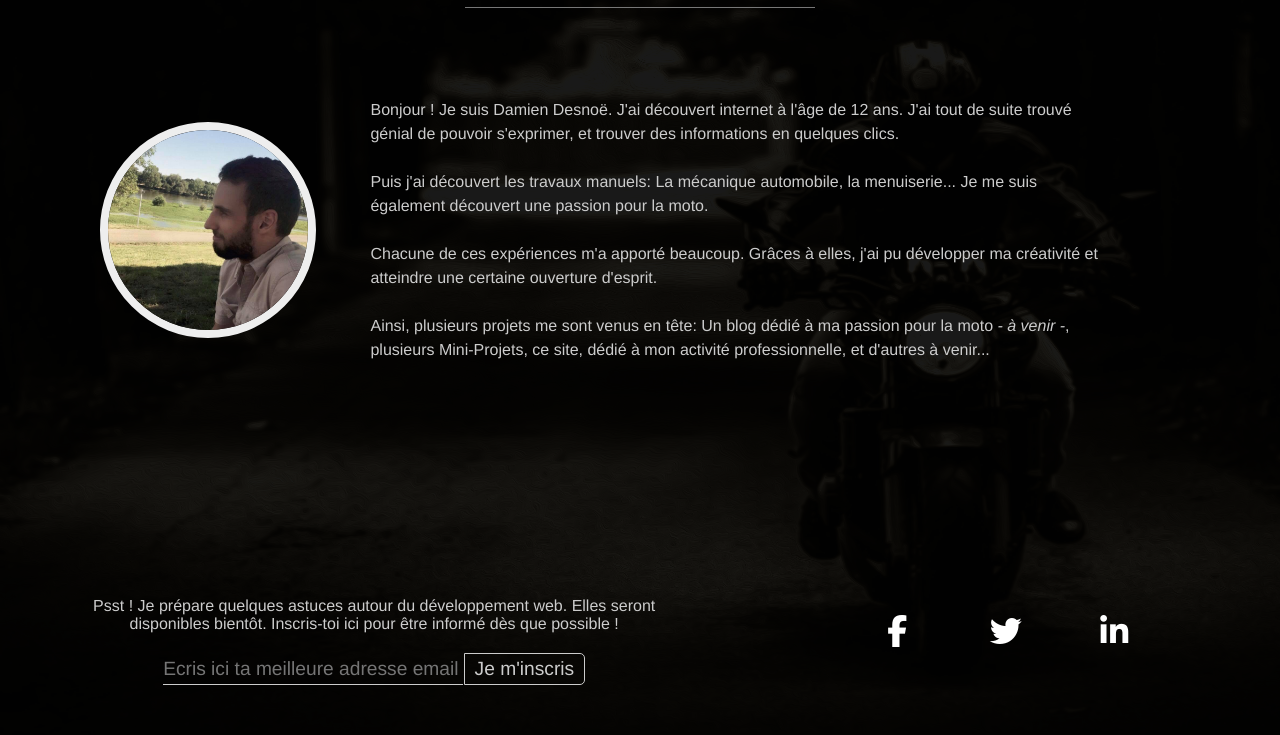
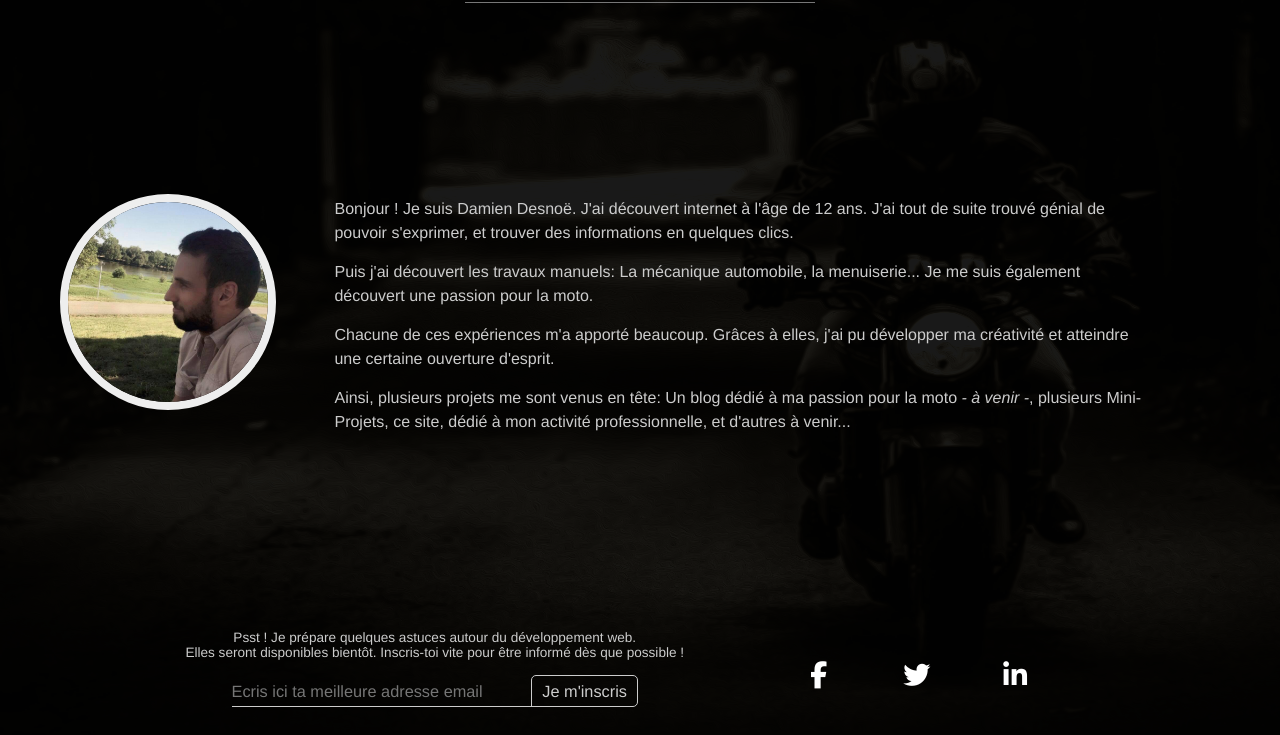
Before and after one commit to damiendesnoe/damiendesnoe.com, a plain HTML site: page index.html in a window 1280 px wide. Shown: the part 65-800 px from the top of the page. Drawn offline with Linux system fonts and the light colour scheme.

Commit message:
Size the header and footer for 1024px screens and center page's content

```diff
--- a/css/styles.css
+++ b/css/styles.css
@@ -26,12 +26,24 @@ body {
 	height: 100%;
 }
 
+header {
+	height: 80px;
+}
+
 /*Main title style*/
 header > h1 {
 	font-size: 2em;
+	padding-top: 17px;
 	text-align: center;
-	padding-top: 15px;
 	transform-origin: bottom;
+}
+
+/*header separator style*/
+header > hr {
+	border: none;
+	border-bottom: 1px solid #777;
+	width: 350px;
+	margin: 20px auto 0;
 }
 
 /*Hide the main title while showing the nav menu*/
@@ -97,14 +109,6 @@ header > button#nav-toggle.active > .bar3 {
 	transform: rotate(-45deg) translate(6px, -8px);
 }
 
-/*header separator style*/
-header > hr {
-	border: none;
-	border-bottom: 1px solid #777;
-	width: 350px;
-	margin: 20px auto 50px;
-}
-
 /*nav menu style. Hidden while disable*/
 nav#main-nav {
 	position: fixed;
@@ -128,18 +132,13 @@ nav#main-nav > ul > li > a {
 	font-size: 1.2em;
 	font-weight: 500;
 	text-decoration: none;
-	padding: 24px 25px;
+	padding: 23px 25px;
 }
 
 /*nav menu enabling animation*/
 nav#main-nav.active {
 	transform: initial;
 	transition: 0.6s;
-}
-
-/*body style*/
-section {
-	padding: 20px 100px;
 }
 
 /*Links style*/
@@ -161,6 +160,7 @@ a.active {
 /*profile picture style*/
 .profile-pic {
 	display: inline-block;
+	width: 220px;
 }
 
 .profile-pic img {
@@ -169,7 +169,7 @@ a.active {
 }
 
 /*text style and size*/
-article p {
+article {
 	display: inline-block;
 	width: calc(100% - 350px);
 	padding-left: 50px;
@@ -182,14 +182,13 @@ footer {
 	position: fixed;
 	bottom: 0;
 	width: 100%;
-	padding: 50px;
 	text-align: center;
 }
 
 footer > form {
 	display: inline-block;
-	width: 49%;
-	vertical-align: middle;
+	/*width: 49%;*/
+	/*vertical-align: middle;*/
 }
 
 input {
@@ -208,7 +207,7 @@ input:not([type="submit"]) {
 
 input[type="submit"] {
 	border: 1px solid #CCC;
-	border-radius: 0 5px 5px 0;
+	border-radius: 5px 5px 5px 0;
 	padding: 0 10px;
 	margin-left: -4px;
 	height: 32px;
@@ -227,11 +226,11 @@ input:focus {
 /*footer social links style*/
 footer > ul {
 	display: inline-block;
-	width: 49%;
-	vertical-align: middle;
+	/*width: 49%;*/
+	/*vertical-align: middle;*/
 }
 
-footer > ul > li {
+footer > section > ul > li {
 	display: inline-block;
 	list-style: none;
 }
@@ -244,17 +243,63 @@ a.fa {
 	line-height: 2em;
 }
 
-a.fa-twitter:hover {
+a.fa-twitter:hover, a.fa-twitter:focus {
 	background:  #1DA1F2;
 	border-radius: 100%;
 }
 
-a.fa-facebook:hover {
+a.fa-facebook:hover, a.fa-facebook:focus {
 	background: #3b5998;
 	border-radius: 100%;
 }
 
-a.fa-linkedin:hover {
+a.fa-linkedin:hover, a.fa-linkedin:focus {
 	background: #0077b5;
 	border-radius: 100%;
 }
+
+@media all and (min-width: 1024px) {
+	/*Main title style*/
+	header > h1 {
+		font-size: 1.8em;
+		padding-top: 17px;
+	}
+
+	header > hr {
+		margin: 17px auto 0;
+	}
+
+	p {
+		margin: 15px 0;
+	}
+
+	nav#main-nav > ul > li > a {
+		padding: 23px 25px;
+	}
+
+	section#container {
+		padding: 15px 60px;
+	}
+
+	/*footer style and size*/
+	footer {
+		width: calc(100%);
+		font-size: 0.85em;
+	}
+
+	footer > section {
+		display: inline-block;
+		padding: 0 25px;
+		height: 120px;
+		vertical-align: middle;
+	}
+
+	footer > section.column-1 {
+		width: 500px;
+	}
+
+	/*footer social links style*/
+	footer > section > ul {
+		margin: 33px;
+	}
+}
--- a/index.html
+++ b/index.html
@@ -10,7 +10,7 @@
   </head>
 
   <body>
-    <header>
+    <header id="header">
       <h1 id="title">Damien Desnoë - Développeur web Front-End et WordPress</h1>
 
       <button id="nav-toggle">
@@ -32,19 +32,26 @@
       </ul>
     </nav>
 
-    <section>
-      <article class="">
-        <div class="profile-pic">
+    <section id="container">
+      <aside class="profile-pic">
         <img src="img/profile.jpg" alt="La plus belle photo de moi, sous un ciel bleu, en extérieur." width="200px" height="200px">
-        </div>
+      </aside>
+
+      <article id="presentation">
+        <p>
+          Bonjour ! Je suis Damien Desnoë. J'ai découvert internet à l'âge de 12 ans.
+          J'ai tout de suite trouvé génial de pouvoir s'exprimer, et trouver des informations en quelques clics.
+        </p>
 
         <p>
-          Bonjour ! Je suis Damien Desnoë. J'ai découvert internet à l'âge de 12 ans.
-          J'ai tout de suite trouvé génial de pouvoir s'exprimer, et trouver des informations en quelques clics.<br><br>
+          Puis j'ai découvert les travaux manuels: La mécanique automobile, la menuiserie... Je me suis également découvert une passion pour la moto.
+        </p>
 
-          Puis j'ai découvert les travaux manuels: La mécanique automobile, la menuiserie... Je me suis également découvert une passion pour la moto.<br><br>
+        <p>
+          Chacune de ces expériences m'a apporté beaucoup. Grâces à elles, j'ai pu développer ma créativité et atteindre une certaine ouverture d'esprit.
+        </p>
 
-          Chacune de ces expériences m'a apporté beaucoup. Grâces à elles, j'ai pu développer ma créativité et atteindre une certaine ouverture d'esprit.<br><br>
+        <p>
           Ainsi, plusieurs projets me sont venus en tête:
 
           Un blog dédié à ma passion pour la moto <i>- à venir -</i>,
@@ -55,11 +62,12 @@
       </article>
     </section>
 
-    <footer>
+    <footer id="footer">
+      <section class="column-1">
         <form class="tips" action="index.html" method="post">
           <p>
-          Psst ! Je prépare quelques astuces autour du développement web.
-          Elles seront disponibles bientôt. Inscris-toi ici pour être informé dès que possible !
+            Psst ! Je prépare quelques astuces autour du développement web.<br>
+            Elles seront disponibles bientôt. Inscris-toi vite pour être informé dès que possible !
           </p>
 
           <label for="user-email">
@@ -67,12 +75,15 @@
           </label>
           <input type="submit" name="sign-up" value="Je m'inscris">
         </form>
+      </section>
 
+      <section class="column-2">
         <ul>
           <li><a href="#" class="fa fa-facebook fa-2x"></a></li>
           <li><a href="#" class="fa fa-twitter fa-2x"></a></li>
           <li><a href="#" class="fa fa-linkedin fa-2x"></a></li>
         </ul>
+      </section>
     </footer>
 
     <script src="js/functions.js"></script>
--- a/js/functions.js
+++ b/js/functions.js
@@ -21,4 +21,38 @@
 			}
 		}
 	}
+
+  if (window.innerWidth >= 1024) {
+    var container = document.getElementById("container");
+    var containerHeight = window.getComputedStyle(container).height;
+    var containerPad;
+    var containerHgt = "";
+
+    for (var i = 0; i < containerHeight.length - 1; i++) {
+      if (containerHeight[i] !== ("p" || "x")) {
+        containerHgt += containerHeight[i];
+      }
+    }
+
+    containerPad = (window.innerHeight - Number(containerHgt) - 200) / 2 + "px";
+    container.style.paddingTop = containerPad;
+    container.style.paddingBottom = containerPad;
+  }
+
+  var results = "header height: ";
+  var hHeight = window.getComputedStyle(document.getElementById("header")).getPropertyValue("height");
+  var sHeight = window.getComputedStyle(document.getElementById("container")).getPropertyValue("height");
+  var fHeight = window.getComputedStyle(document.getElementById("footer")).getPropertyValue("height");
+  var wHeight = window.innerHeight;
+  results += hHeight;
+  results  += "<br>";
+  results += "section height: ";
+  results += sHeight;
+  results  += "<br>";
+  results += "Footer height: ";
+  results += fHeight;
+  results += "<br>";
+  results += "window height:";
+  results += wHeight;
+  // document.getElementById("container").innerHTML = results;
 })();
```
Also changed, not shown: 1 other file. Lines whose indentation alone changed are shown as unchanged.
